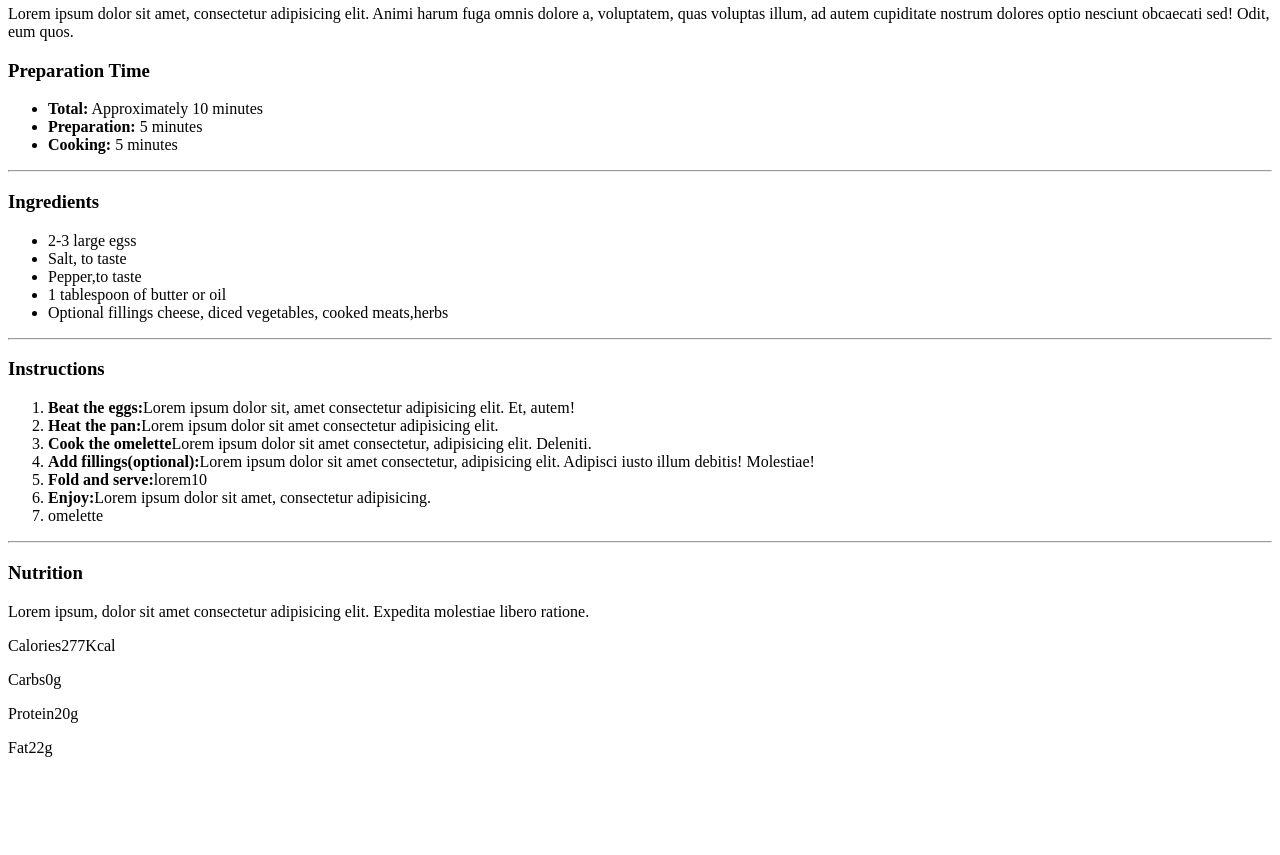
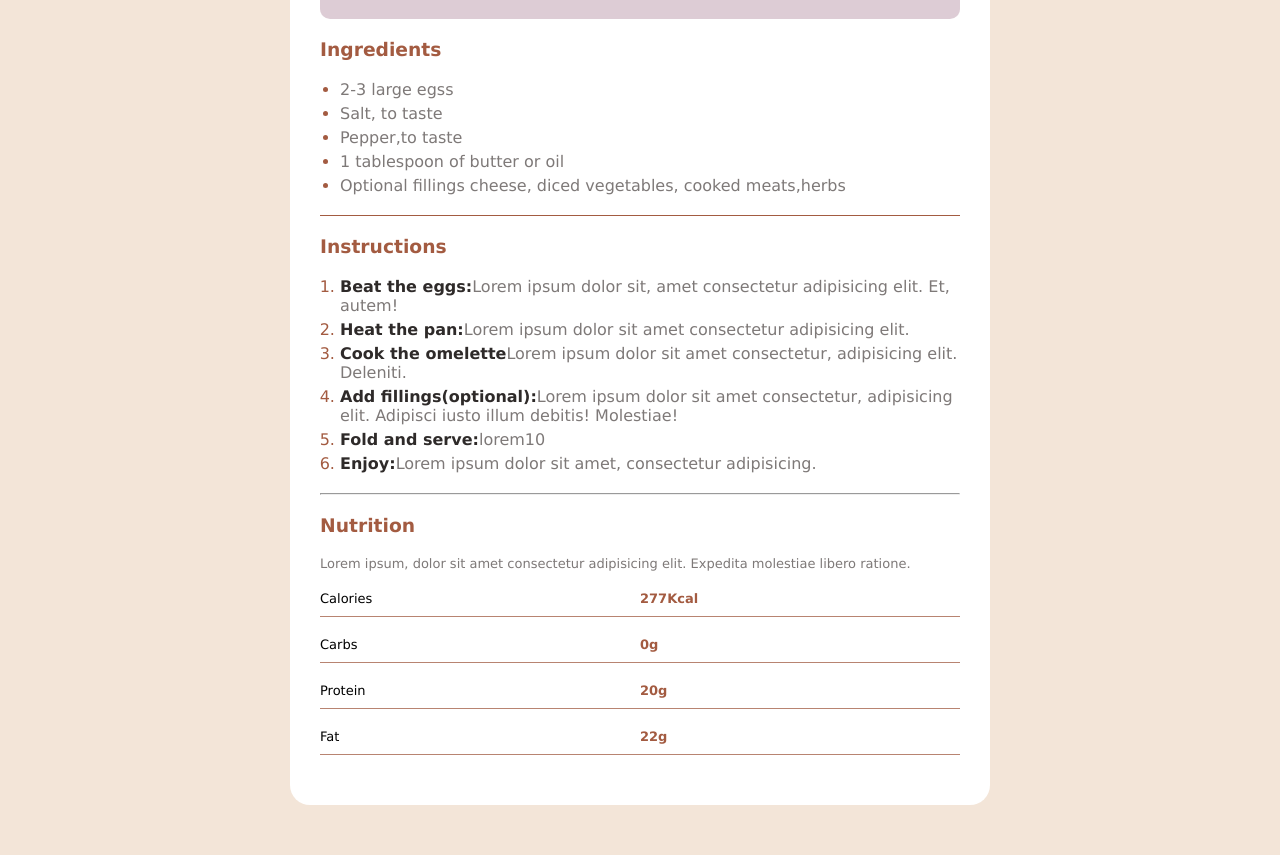
Before and after one commit to fernandokelly/proyecto-web, a plain HTML site: page index.html in a window 1280 px wide. Shown: the part 749-1604 px from the top of the page. Before the commit the page ends 1522 px from the top, so only its background shows below. Drawn offline with Linux system fonts and the light colour scheme.

Commit message:
update: html and css files,style on project

```diff
--- a/index.html
+++ b/index.html
@@ -5,16 +5,17 @@
     <meta charset="UTF-8">
     <meta name="viewport" content="width=device-width, initial-scale=1.0">
     <title>Simple Omelette Recipe</title>
+    <link rel="stylesheet" href="./style.css">
 </head>
 
 <body>
-    <!-- Contenedor principal body-->
+    <!-- Contenedor principal -->
     <article>
         <img src="./assets/images/omelettejpg.webp" alt="imagen de omelette">
         <h2>Simple Omelette Recipe</h2>
         <p>Lorem ipsum dolor sit amet, consectetur adipisicing elit. Animi harum fuga omnis dolore a, voluptatem, quas
             voluptas illum, ad autem cupiditate nostrum dolores optio nesciunt obcaecati sed! Odit, eum quos.</p>
-        <div class="Preparation">
+        <div class="preparation">
             <h3>Preparation Time</h3>
             <ul>
                 <li><strong>Total:</strong> Approximately 10 minutes</li>
@@ -22,8 +23,7 @@
                 <li><strong>Cooking:</strong> 5 minutes</li>
             </ul>
         </div>
-        <hr>
-        <div>
+
             <h3>Ingredients</h3>
             <ul>
                 <li>2-3 large egss</li>
@@ -32,8 +32,8 @@
                 <li> 1 tablespoon of butter or oil</li>
                 <li> Optional fillings cheese, diced vegetables, cooked meats,herbs</li>
             </ul>
-        </div>
-        <hr>
+
+        <div class="separator"></div>
         <h3>Instructions</h3>
         <ol>
             <li><strong>Beat the eggs:</strong>Lorem ipsum dolor sit, amet consectetur adipisicing elit. Et, autem!</li>
@@ -41,10 +41,11 @@
             <li><strong>Cook the omelette</strong>Lorem ipsum dolor sit amet consectetur, adipisicing elit. Deleniti.
             </li>
             <li><strong>Add fillings(optional):</strong>Lorem ipsum dolor sit amet consectetur, adipisicing elit.
-                Adipisci iusto illum debitis! Molestiae!</li>
+                Adipisci iusto illum debitis! Molestiae!
+            </li>
             <li><strong>Fold and serve:</strong>lorem10</li>
             <li><strong>Enjoy:</strong>Lorem ipsum dolor sit amet, consectetur adipisicing.</li>
-            <li>omelette</li>
+
 
         </ol>
         <hr>
@@ -53,10 +54,10 @@
             Lorem ipsum, dolor sit amet consectetur adipisicing elit. Expedita molestiae libero ratione.
         </p>
         <div class="nutrition">
-            <p><span>Calories</span><span>277Kcal</span></p>
-            <p><span>Carbs</span><span>0g</span></p>
-            <p><span>Protein</span><span>20g</span></p>
-            <p><span>Fat</span><span></span>22g</p>
+            <p><span>Calories</span><span class="cantidad">277Kcal</span></p>
+            <p><span>Carbs</span><span class="cantidad">0g</span></p>
+            <p><span>Protein</span><span class="cantidad">20g</span></p>
+            <p><span>Fat</span><span class="cantidad">22g</span></p>
         </div>
 
     </article>
--- /dev/null
+++ b/style.css
@@ -0,0 +1,111 @@
+* {
+    padding: 0;
+    margin: 0;
+}
+
+:root {
+    --background-page: #F3E5D8;
+    --font-title: 30px;
+    --color-title: #2e2a29;
+    --color-p: #7e7978;
+    --background-preparation: #ddccd5;
+}
+
+body {
+    background-color: #F3E5D8;
+    font-family: 'Lucida Sans', 'Lucida Sans Regular', 'Lucida Grande', 'Lucida Sans Unicode', Geneva, Verdana, sans-serif;
+}
+
+article {
+    background-color: red;
+    width: 50%;
+    padding: 30px;
+    background-color: white;
+    margin: 50px auto;
+    border-radius: 20px;
+}
+
+img {
+    width: 100%;
+    border-radius: 15px;
+}
+
+h2 {
+    margin: 20px 0;
+    font-size: var(--font-title);
+    color: var(--color-title);
+}
+
+p {
+    margin-bottom: 20px;
+    font-size: 13px;
+    color: var(--color-p);
+}
+
+.preparation {
+    background-color: var(--background-preparation);
+    padding: 20px;
+    border-radius: 10px;
+    font-size: 15px;
+}
+
+.preparation h3 {
+    color: #58102f;
+
+}
+
+.preparation ul {
+    margin: 20px;
+}
+
+.preparation li {
+    margin: 5px 0;
+}
+
+h3 {
+    color: #a35b41;
+    margin: 20px 0;
+}
+
+ul,
+ol {
+    margin-left: 20px;
+    margin-bottom: 20px;
+
+}
+
+li::marker {
+    color: #a35b41;
+}
+
+li {
+    margin: 5px 0;
+    font: size 15px;;
+}
+li {
+   color: var(--color-p) ;
+}
+strong {
+    font-weight: bold;
+    color:var(--color-title);
+}
+
+
+.separator {
+    background-color: #a35b41;
+    height: 1px;
+}
+.nutrition p {
+    color: black;
+    border-bottom: 1px solid #b88471 ;
+    padding-bottom: 10px;
+}
+
+.nutrition p span {
+    display: inline-block;
+    width: 50%;
+}
+.cantidad {
+   color: #a35b41;
+   font-weight: bold;
+}
```
